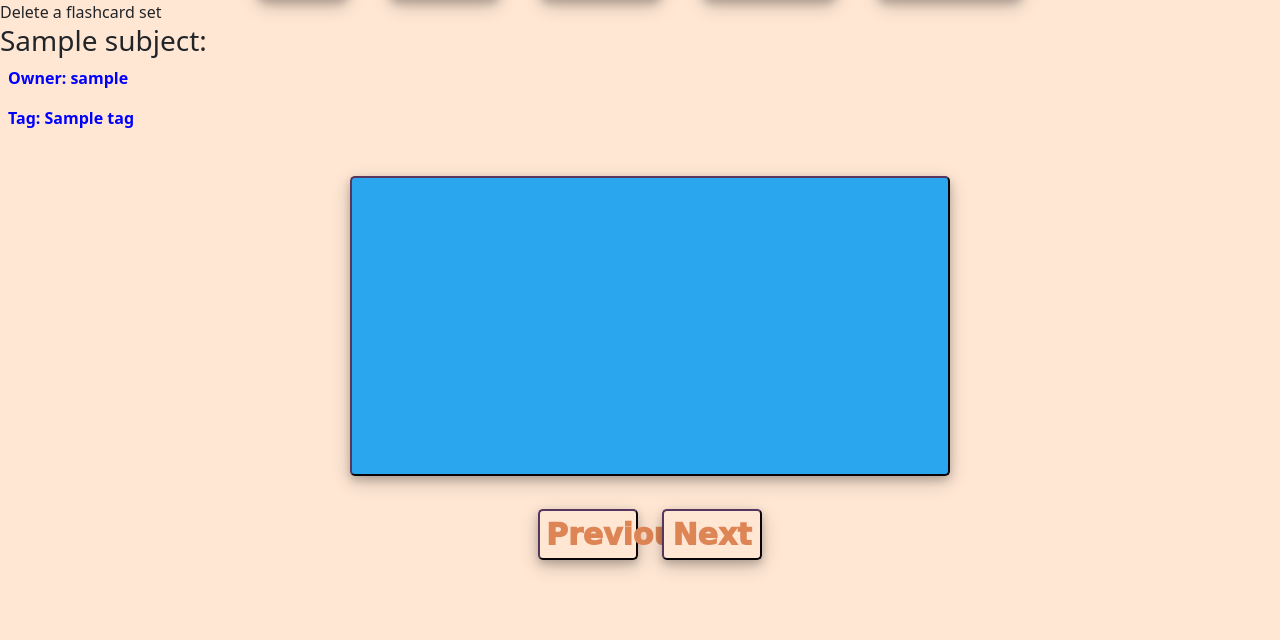
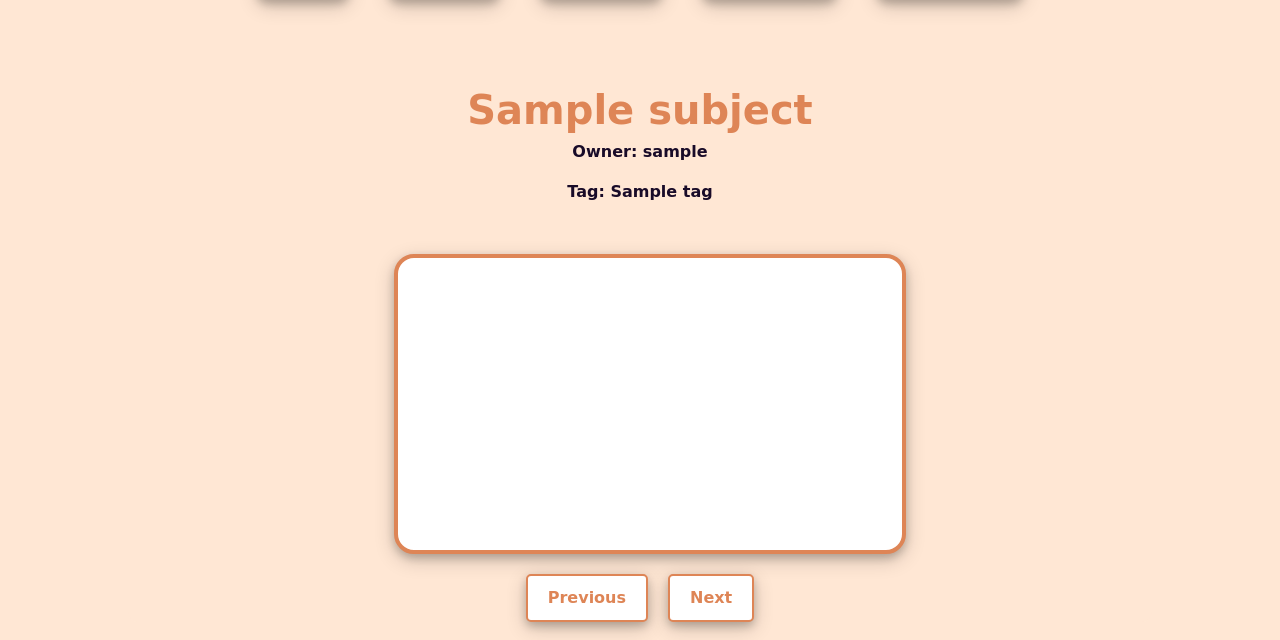
Before and after one commit to okusamaOwO/Quyts, a Django app: template flashcards/templates/flashcards/flashcards.html in a window 1280 px wide. Shown: the part 160-800 px from the top of the page. Run offline with Django 5.2, Linux system fonts and the light colour scheme; tables that the repository leaves empty hold one stand-in row (values such as "Sample post"); the template is opened without the code that fills it: values that come from a table or form of the project are taken from there, most other values are stand-ins (such as "Sample title", 1, 10 or a date in 2020); some web fonts are replaced.

Commit message:
update UI

```diff
--- a/flashcards/templates/flashcards/add_tag.html
+++ b/flashcards/templates/flashcards/add_tag.html
@@ -2,7 +2,7 @@
 {% load static %}
 {% block subject_list %}
     <link rel="stylesheet" href="{% static 'learners/add_cards.css' %}">
-    <div class="common-heading">Add Tag</div>
+    <div class="common-heading">Add Set</div>
     <form class="add-card-form" action="{% url 'flashcards:addTag' %}" method="post">
         {% csrf_token %}
         {% if error_message %}<p style="color:red"><strong>{{ error_message }}</strong></p>{% endif %}
--- a/flashcards/templates/flashcards/flashcards.html
+++ b/flashcards/templates/flashcards/flashcards.html
@@ -2,23 +2,21 @@
 {% load static %}
 {% block flashcards %}
     <link rel="stylesheet" href="{% static 'learners/flashcards.css' %}">
-    <div class="common-heading">
-        Delete a flashcard set
+    <div class="flashcard-container">
+        <div class="flashcard-header">
+            <div class="common-heading">{{ Subject }}</div>
+            <p class="flashcard-info"><strong>Owner: {{ owner.username }}</strong></p>
+            <p class="flashcard-info"><strong>Tag: {{ tag.name }}</strong></p>
         </div>
-                <h3>{{ Subject }}: </h3>
-                <p style="color: Blue"><strong>&ensp;Owner: {{ owner.username }}</strong></p>
-                <p style="color: Blue"><strong>&ensp;Tag: {{ tag.name }}</strong></p>
-
-                <div style="text-align:center">
-                    <button id="flashcardButton" onclick="flipFlashCard()" data_question="" data_answer=""
-                            style="height:300px; width:600px; background-color:#29A6ED;"></button>
+        <div class="flashcard-button-container">
+            <button id="flashcardButton" class="flashcard-button" onclick="flipFlashCard()" data_question="" data_answer="">
+            </button>
         </div>
-                <div style="text-align:center">
-                    <button onclick="showPreviousCard()", style="width:100px">Previous</button>
-                    <button onclick="showNextCard()", style="width:100px">Next</button>
+        <div class="flashcard-nav-buttons">
+            <button class="nav-button prev-button" onclick="showPreviousCard()">Previous</button>
+            <button class="nav-button next-button" onclick="showNextCard()">Next</button>
         </div>
-
-
+    </div>
     <script>
         var flashcards = [
             {% for flashcard in flashcardList %}
--- a/learners/static/learners/add_cards.css
+++ b/learners/static/learners/add_cards.css
@@ -2,7 +2,7 @@
 .common-heading{
     font-family: 'Be VietNam Pro', cursive;
     font-weight: 700;
-    font-size: 40px;
+    font-size: 100px;
     text-align: center;
     margin-top:20px;
     color: #DE8556;
--- a/learners/static/learners/flashcards.css
+++ b/learners/static/learners/flashcards.css
@@ -0,0 +1,80 @@
+@import url('https://fonts.cdnfonts.com/css/be-vietnam-pro');
+
+.flashcard-container {
+
+    margin: 80px auto 0 auto;
+    width: 80%;
+    background-color: #FFE7D4;
+    border-radius: 10px;
+    /*box-shadow: 0 4px 8px 0 rgba(0, 0, 0, 0.2), 0 6px 20px 0 rgba(0, 0, 0, 0.19);*/
+    font-family: 'Be VietNam Pro', cursive;
+
+}
+
+.flashcard-header {
+    text-align: center;
+    margin-bottom: 20px;
+}
+
+.common-heading {
+    font-weight: 700;
+    font-size: 40px;
+    color: #DE8556;
+}
+
+.flashcard-info {
+    font-weight: 600;
+    color: #190B28;
+}
+
+.flashcard-button-container {
+    display: flex;
+    justify-content: center;
+    margin-bottom: 20px;
+    width: 100%;
+}
+
+.flashcard-button {
+    font-family: 'Be VietNam Pro', cursive;
+    font-weight: 700;
+    font-size: 36px; /* Increased font size */
+    color: #190B28;
+    background-color: #fff;
+    height: 300px;
+    width: 50%;
+    border: 4px solid #DE8556; /* Increased border width */
+    border-radius: 20px; /* Increased border radius */
+ /* Increased padding */
+    cursor: pointer;
+    transition: background-color 0.3s ease, color 0.3s ease;
+}
+
+.flashcard-button:hover {
+    background-color: #DE8556;
+    color: #fff;
+}
+
+.flashcard-nav-buttons {
+    display: flex;
+    justify-content: center;
+    margin-top: 20px;
+}
+
+.nav-button {
+    font-family: 'Be VietNam Pro', cursive;
+    font-weight: 700;
+    font-size: 16px;
+    color: #DE8556;
+    background-color: #fff;
+    border: 2px solid #DE8556;
+    border-radius: 5px;
+    padding: 10px 20px;
+    margin: 0 10px;
+    cursor: pointer;
+    transition: background-color 0.3s ease, color 0.3s ease;
+}
+
+.nav-button:hover {
+    background-color: #DE8556;
+    color: #fff;
+}
```
Also changed, not shown: flashcards/templates/flashcards/tag_list.html (+7 -10 lines), learners/static/learners/tag_list.css (+47 -0 lines), 1 other file. Lines whose indentation alone changed are shown as unchanged.
